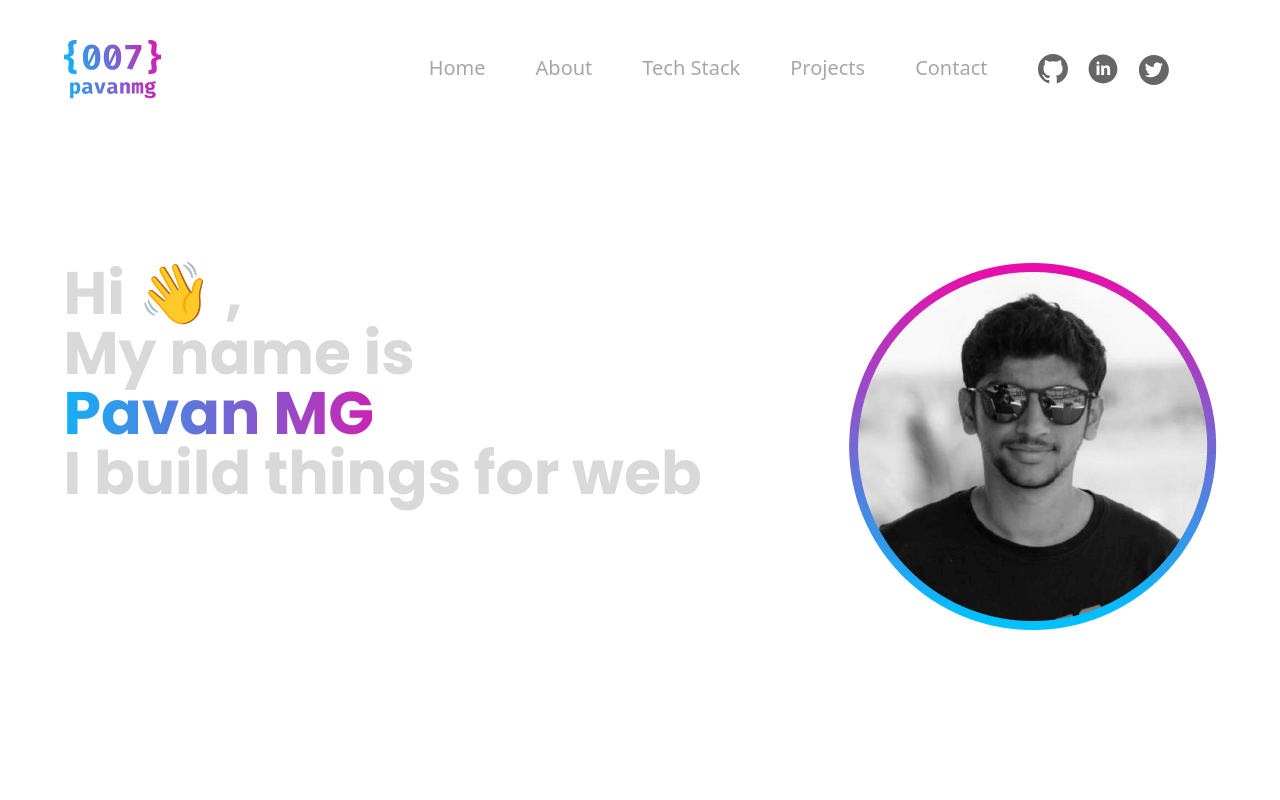
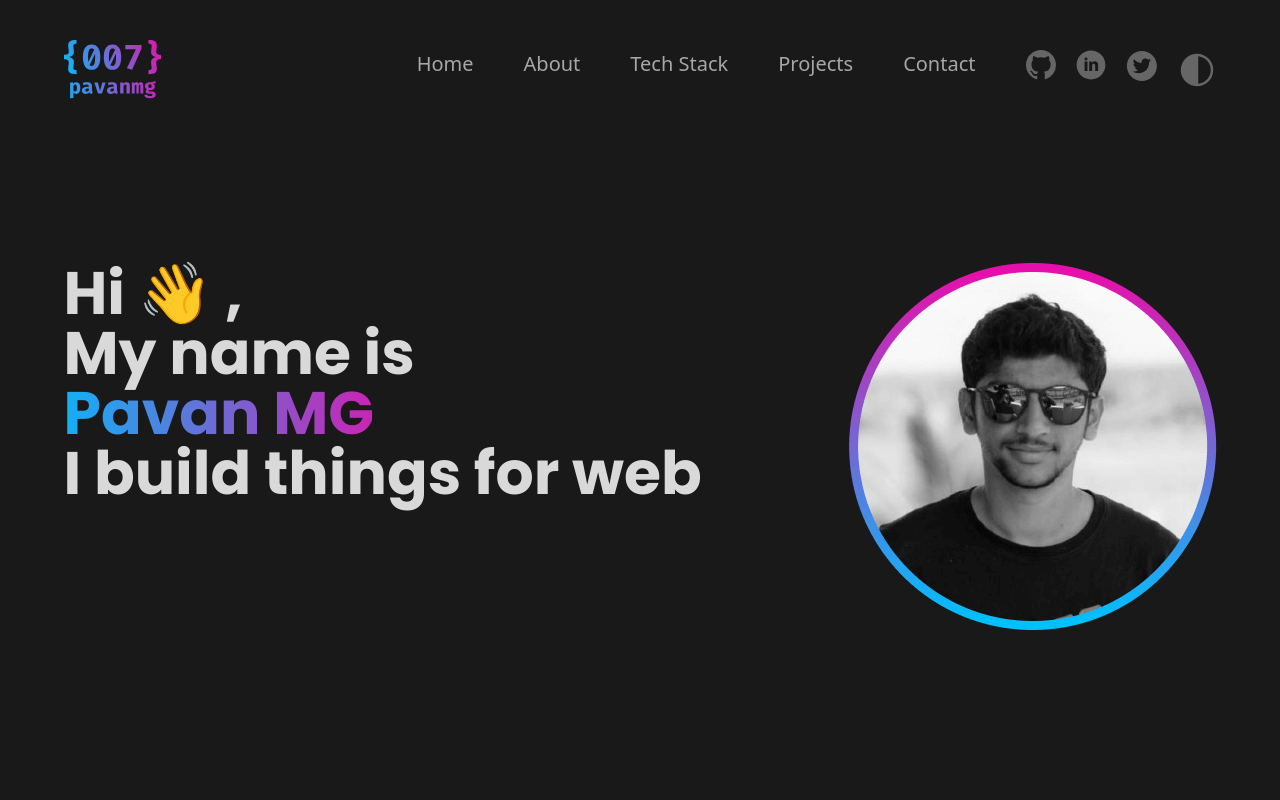
Before and after one commit to ozodbekw/RavanPortfolio, a website: page index.html in a window 1280 px wide. Both pictures are taken after a click on the icon 1202 px from the left and 68 px from the top of the page. Shown: the top 800 px of the page. Drawn offline with Linux system fonts and the light colour scheme.

Commit message:
implement theme switch functionality and update utility classes for height, width, and colors

```diff
--- a/index.html
+++ b/index.html
@@ -1,5 +1,5 @@
 <!DOCTYPE html>
-<html lang="en" >
+<html lang="en">
   <head>
     <meta charset="UTF-8" />
     <meta name="viewport" content="width=device-width, initial-scale=1.0" />
@@ -42,14 +42,20 @@
               <img src="images/svg/twitter-icon.svg" alt="" />
             </a>
             <svg
-              id="sunBtn"
-              class="cursor-pointer w-7 h-7"
+              version="1.0"
+              xmlns="http://www.w3.org/2000/svg"
+              width="40"
+              height="40"
               viewBox="0 0 512 512"
+              class="flex items-start cursor-pointer"
+              id="theme-switch"
             >
               <path
-                fill="#ffffff"
-                d="M375.7 19.7c-1.5-8-6.9-14.7-14.4-17.8s-16.1-2.2-22.8 2.4L256 61.1 173.5 4.2c-6.7-4.6-15.3-5.5-22.8-2.4s-12.9 9.8-14.4 17.8l-18.1 98.5L19.7 136.3c-8 1.5-14.7 6.9-17.8 14.4s-2.2 16.1 2.4 22.8L61.1 256 4.2 338.5c-4.6 6.7-5.5 15.3-2.4 22.8s9.8 13 17.8 14.4l98.5 18.1 18.1 98.5c1.5 8 6.9 14.7 14.4 17.8s16.1 2.2 22.8-2.4L256 450.9l82.5 56.9c6.7 4.6 15.3 5.5 22.8 2.4s12.9-9.8 14.4-17.8l18.1-98.5 98.5-18.1c8-1.5 14.7-6.9 17.8-14.4s2.2-16.1-2.4-22.8L450.9 256l56.9-82.5c4.6-6.7 5.5-15.3 2.4-22.8s-9.8-12.9-17.8-14.4l-98.5-18.1L375.7 19.7zM269.6 110l65.6-45.2 14.4 78.3c1.8 9.8 9.5 17.5 19.3 19.3l78.3 14.4L402 242.4c-5.7 8.2-5.7 19 0 27.2l45.2 65.6-78.3 14.4c-9.8 1.8-17.5 9.5-19.3 19.3l-14.4 78.3L269.6 402c-8.2-5.7-19-5.7-27.2 0l-65.6 45.2-14.4-78.3c-1.8-9.8-9.5-17.5-19.3-19.3L64.8 335.2 110 269.6c5.7-8.2 5.7-19 0-27.2L64.8 176.8l78.3-14.4c9.8-1.8 17.5-9.5 19.3-19.3l14.4-78.3L242.4 110c8.2 5.7 19 5.7 27.2 0zM256 368a112 112 0 1 0 0-224 112 112 0 1 0 0 224zM192 256a64 64 0 1 1 128 0 64 64 0 1 1 -128 0z"
+                class="dark:fill-[#666]"
+                fill="#666"
+                d="M234.5 49.1C195.3 53.2 154 70.5 124 95.5c-9.9 8.3-27.1 26.2-34.2 35.6-78.2 104.2-42.3 253.7 74.7 311.4 79.7 39.3 175.3 23.4 238.4-39.6 16.7-16.7 29.2-34.1 39.6-55.3 39.4-79.8 23.5-175.2-39.6-238.5-44.2-44.2-106.5-66.4-168.4-60zM287.6 83c65 11.7 117.7 58.9 136.8 122.4 5.5 18 7.1 29.5 7.1 50.6s-1.6 32.6-7.1 50.6c-19.1 63.5-71.8 110.7-136.8 122.4-6 1.1-12 2-13.3 2H272V81h2.3c1.3 0 7.3.9 13.3 2z"
               />
+              <path fill="#fff"></path>
             </svg>
           </li>
         </ul>
@@ -630,20 +636,23 @@
     </footer>
 
     <script>
-      const darkMode = localStorage.getItem("dark");
-      const sunBtn = document.getElementById("sunBtn");
+      let darkMode = localStorage.getItem("dark");
+      let themeSwitch = document.getElementById("theme-switch");
 
       const enableDark = () => {
-        document.body.classList.add("dark");
-        localStorage.setItem("dark", active);
+        document.documentElement.classList.add("dark");
+        localStorage.setItem("dark", "active");
       };
 
       const disableDark = () => {
-        document.body.classList.remove("dark");
+        document.documentElement.classList.remove("dark");
         localStorage.setItem("dark", null);
       };
 
-      sunBtn.addEventListener("click", () => {
+      if (darkMode === "active") enableDark();
+
+      themeSwitch.addEventListener("click", () => {
+        darkMode = localStorage.getItem("dark");
         darkMode !== "active" ? enableDark() : disableDark();
       });
     </script>
```
Also changed, not shown: src/output.css.
